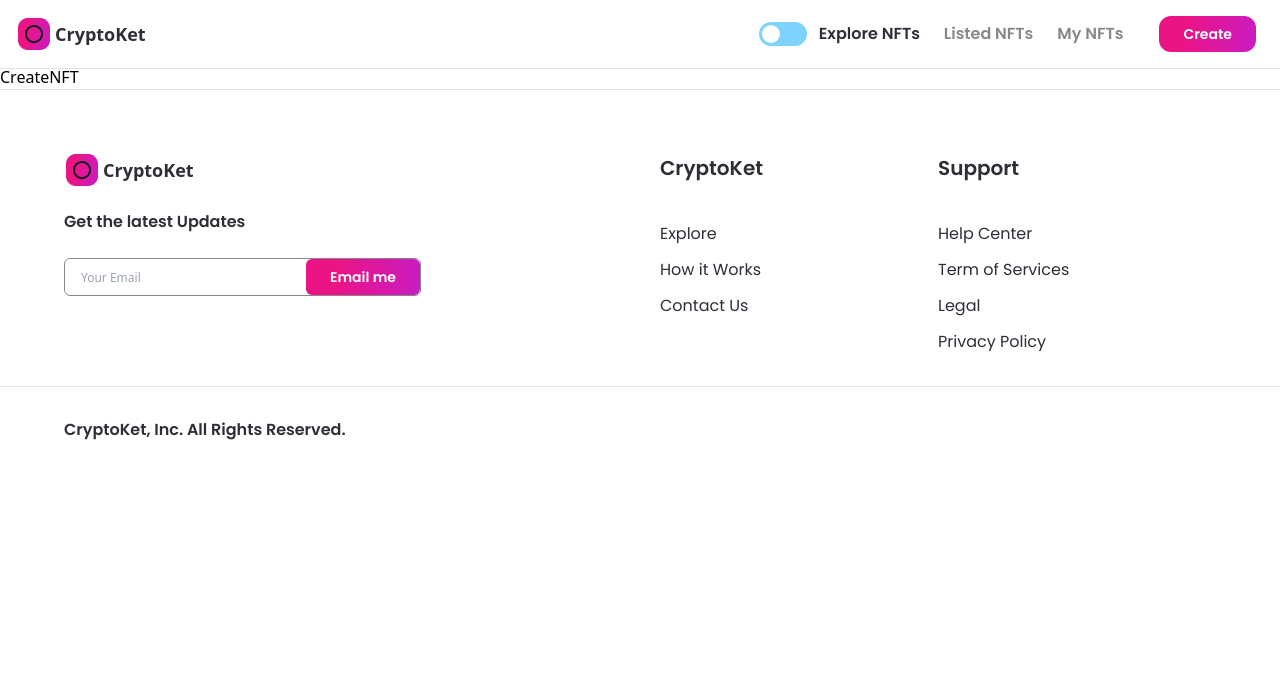
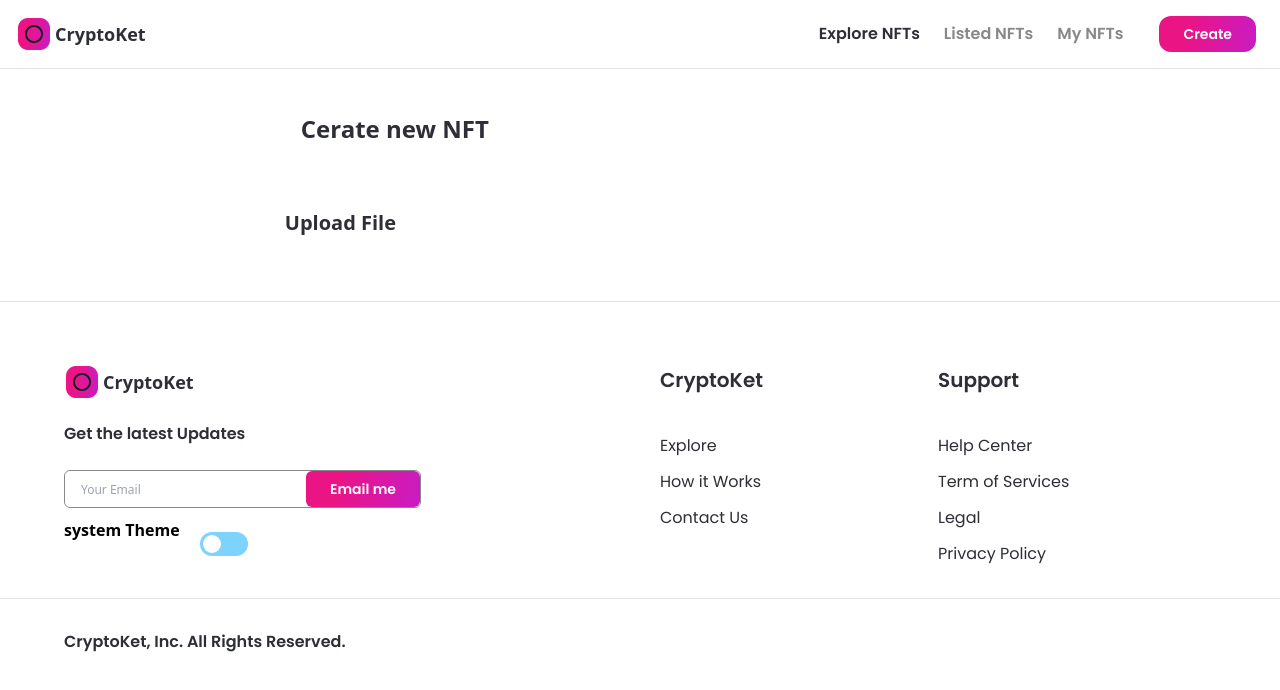
Before and after one commit to JOS13371/nft_marketplace, a Next.js app: page /create-nft in a window 1280 px wide. Shown: the top 690 px of the page. Built offline with nearby package versions, Linux system fonts and the light colour scheme.

Commit message:
Add Random Things

```diff
--- a/components/Banner.jsx
+++ b/components/Banner.jsx
@@ -1,7 +1,7 @@
 import React from 'react';
 
-const Banner = ({ name, childStyles, parentStyles }) => (
-  <div className={`relative w-full flex items-center z-0 overflow-hidden nft-gradient ${parentStyles}`}>
+const Banner = ({ name, childStyles, parentStyle }) => (
+  <div className={`relative w-full flex items-center z-0 overflow-hidden nft-gradient ${parentStyle}`}>
     <p className={`font-bold text-5xl font-poppins leading-70 ${childStyles}`}>{name}</p>
     <div className="absolute w-48 h-48 sm:w-32 sm:h-32 rounded-full white-bg -top-9 -left-16 -z-5" />
     <div className="absolute w-72 h-72 sm:w-56 sm:h-56 rounded-full white-bg -bottom-24 -right-14 -z-5" />
--- a/components/Footer.jsx
+++ b/components/Footer.jsx
@@ -14,7 +14,7 @@ const FooterLinks = ({ heading, items }) => (
 );
 
 const Footer = () => {
-  const { theme } = useTheme();
+  const { theme, setTheme } = useTheme();
   return (
     <footer className="flexCenter flex-col border-t dark:border-nft-black-1 border-nft-gray-1 sm:py-8 py-16">
       <div className="w-full minmd:w-4/5 flex flex-row md:flex-col sm:px-4 px-16">
@@ -28,6 +28,21 @@ const Footer = () => {
             <input type="email" placeholder="Your Email" className="h-full flex-1 w-full dark:bg-nft-black-2 bg-white px-4 rounded-md dark:text-white text-nft-black-1 font-normal text-xs minlg:text-lg outline-none" />
             <div className="flex-initial">
               <Button btnName="Email me" classStyles="rounded-md" />
+            </div>
+          </div>
+          <div className="flex flexCenter">
+            <p className="font-bold">{theme} Theme</p>
+            <div className="flex items-center mt-7 ml-7 ">
+              <input
+                type="checkbox"
+                className="checkbox"
+                id="checkbox"
+                onChange={() => setTheme(theme === 'light' ? 'dark' : 'light')}
+              />
+              <label htmlFor="checkbox" className="flexBetween w-8 h-4 dark:bg-black bg-sky-300 rounded-2xl p-1 relative label">
+
+                <div className="w-3 h-3 absolute bg-white rounded-full ball" />
+              </label>
             </div>
           </div>
         </div>
--- a/components/Navbar.jsx
+++ b/components/Navbar.jsx
@@ -55,7 +55,7 @@ const ButtonGroup = ({ setActive, router }) => {
 };
 
 const Navbar = () => {
-  const { theme, setTheme } = useTheme();
+  const { theme } = useTheme();
   const [isOpen, setIsOpen] = useState(false);
   const router = useRouter();
   const [active, setActive] = useState('Explore NFTs');
@@ -77,18 +77,6 @@ const Navbar = () => {
       </div>
 
       <div className="flex flex-intial flex-row justify-end">
-        <div className="flex items-center mr-2">
-          <input
-            type="checkbox"
-            className="checkbox"
-            id="checkbox"
-            onChange={() => setTheme(theme === 'light' ? 'dark' : 'light')}
-          />
-          <label htmlFor="checkbox" className="flexBetween w-8 h-4 dark:bg-black bg-sky-300 rounded-2xl p-1 relative label">
-
-            <div className="w-3 h-3 absolute bg-white rounded-full ball" />
-          </label>
-        </div>
         <div className="md:hidden flex ">
           <MenuItems active={active} setActive={setActive} />
           <div className="ml-4">
--- a/components/index.js
+++ b/components/index.js
@@ -3,5 +3,6 @@ import Footer from './Footer';
 import Button from './Button';
 import Banner from './Banner';
 import CreatorCard from './CreatorCard';
+import NFTCard from './NFTCard';
 
-export { Navbar, Footer, Button, Banner, CreatorCard };
+export { Navbar, Footer, Button, Banner, CreatorCard, NFTCard };
--- a/pages/create-nft.js
+++ b/pages/create-nft.js
@@ -1,7 +1,36 @@
-import React from 'react';
+import { useState, useMemo, useCallback, useContext } from 'react';
+import { useRouter } from 'next/router';
+import { useDropzone } from 'react-dropzone';
+import Image from 'next/image';
+import { useTheme } from 'next-themes';
 
-const CreateNFT = () => (
-  <div>CreateNFT</div>
-);
+import { Button } from '../components';
+
+import images from '../assets';
+
+const CreateNFT = () => {
+  const [fileUrl, setFileUrl] = useState(null);
+  const { theme } = useTheme();
+
+  const fileStyle = useMemo(() => (
+    ''
+  ), []);
+
+  return (
+    <div className="flex justify-center sm:px-4 p-12">
+      <div className="w-3/5 md:w-full">
+        <h1 className="font-popins dark:text-white text-nft-black-1 text-2xl minlg:text-4xl font-semibold ml-4 xs:ml-0">Cerate new NFT</h1>
+
+        <div className="mt-16">
+
+          <p className="font-popins dark:text-white text-nft-black-1 font-semibold text-xl">Upload File</p>
+          <div className="mt-4">
+            <div className={fileStyle} />
+          </div>
+        </div>
+      </div>
+    </div>
+  );
+};
 
 export default CreateNFT;
```
